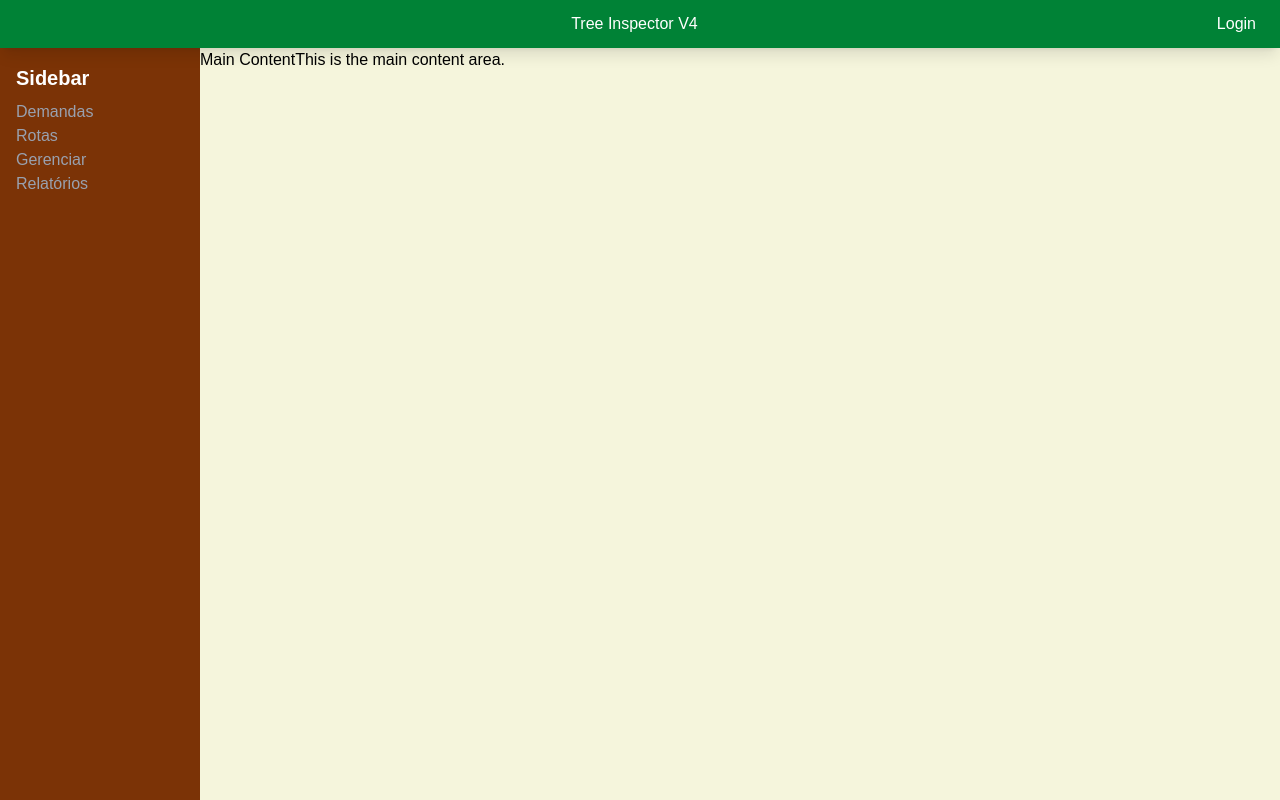
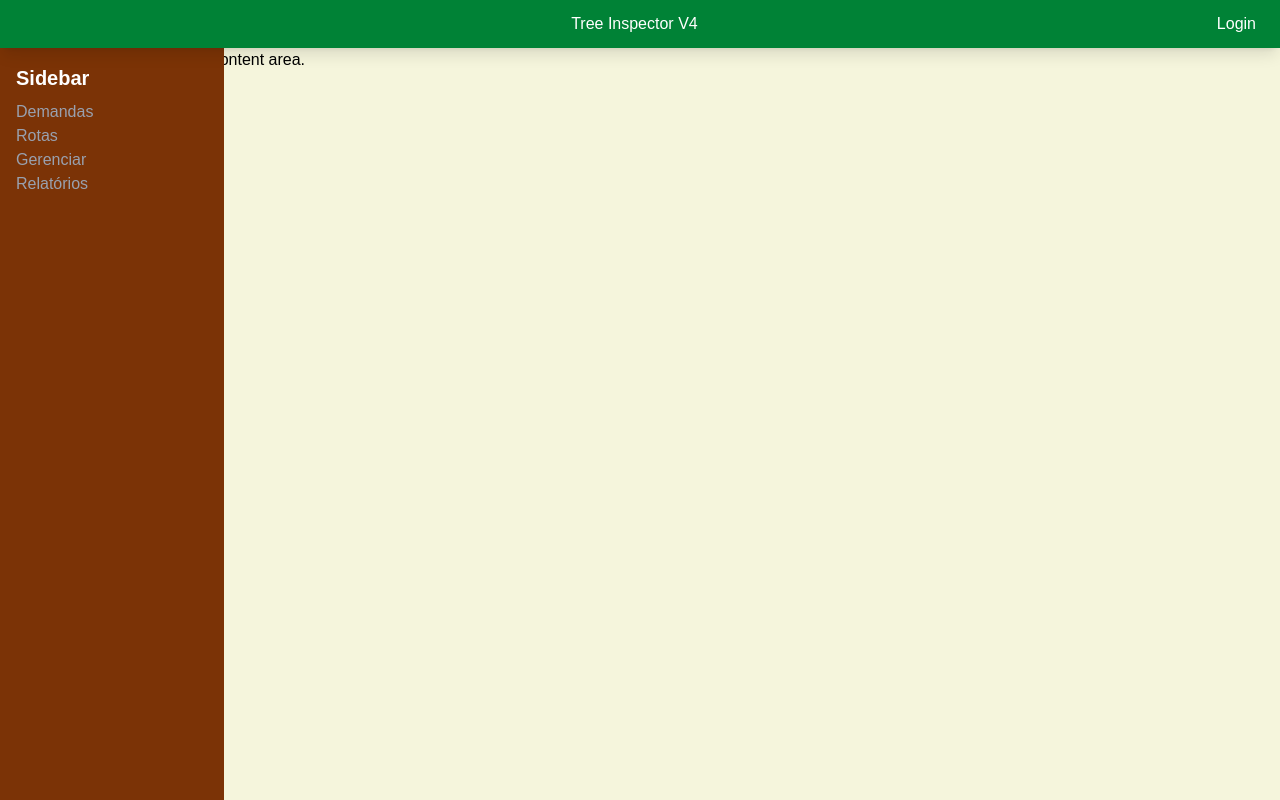
Before and after one commit to tiagodexheimer/tree-inspector-v5, a Next.js app: page / in a window 1280 px wide. Built offline with nearby package versions, Linux system fonts and the light colour scheme; some icons are missing.

Commit message:
feat: ajusta a largura do sidebar e corrige a estrutura do layout na página inicial

```diff
--- a/src/app/page.tsx
+++ b/src/app/page.tsx
@@ -30,16 +30,17 @@ export default function Home() {
 
   return (
     <div className="flex flex-col min-h-screen">
-      <div className="flex fixed top-0 w-full">
+      <div className="fixed top-0 left-0 w-full z-30">
         <Header />
       </div>
-      <div className="flex flex-grow mt-12">
-        <div className="flex">
+      <div className="relative z-0 flex flex-grow mt-12">
+        <div className="fixed top-12 left-0 h-screen z-20">
           <Sidebar onNavigate={handleNavigate} />
         </div>
-        <div className="flex w-full text-black" style={{ background: "#F5F5DC" }}>
-          {pageContent[currentPage]}
-        </div>
+
+          <div className="w-full text-black" style={{ background: "#F5F5DC"  }}>
+            {pageContent[currentPage]}
+          </div>
       </div>
     </div>
   );
--- a/src/componets/Sidebar.tsx
+++ b/src/componets/Sidebar.tsx
@@ -4,7 +4,7 @@ interface SidebarProps {
 
 export default function Sidebar({ onNavigate }: SidebarProps) {
     return (
-        <aside className=" w-50 p-4 bg-amber-900 text-white" >
+        <aside className=" w-56 h-full p-4 bg-amber-900 text-white" >
             <h2 className="text-xl font-bold mb-2">Sidebar</h2>
             <ul>
                 <li>
```
